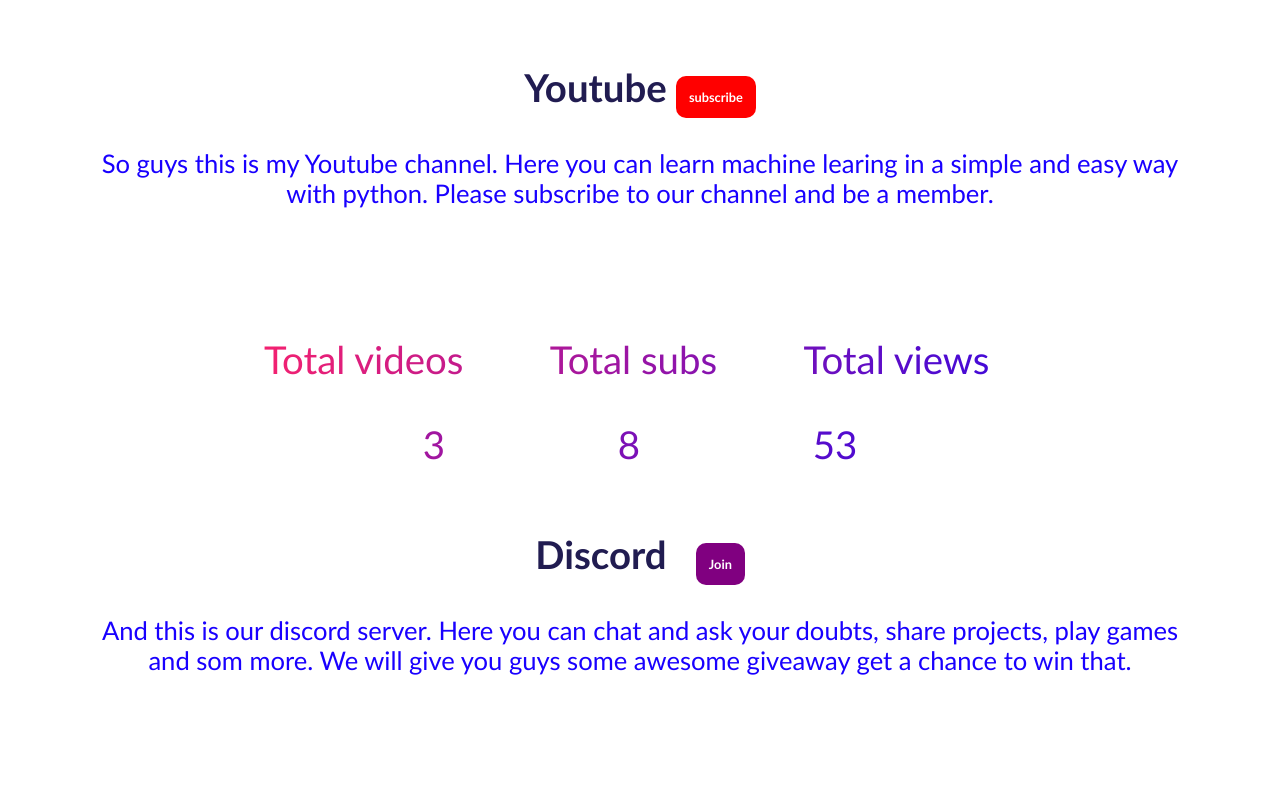
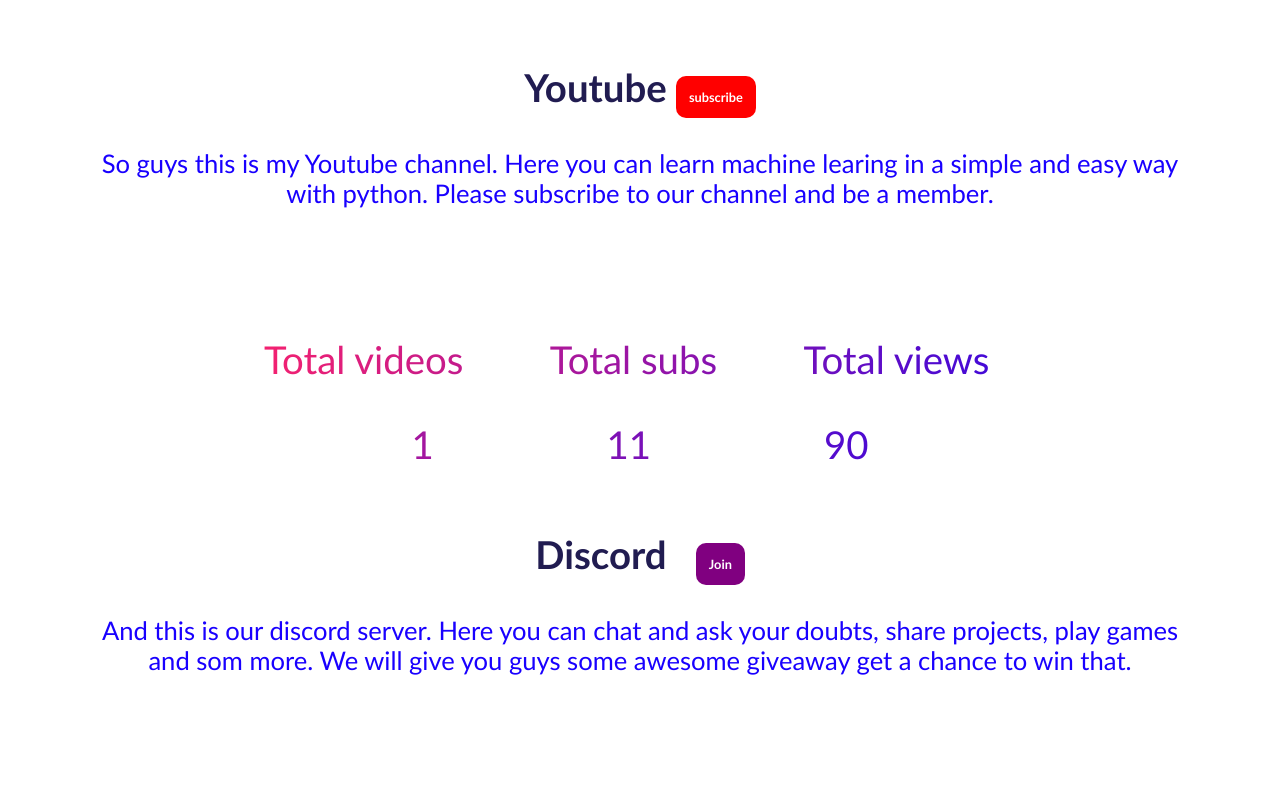
Before and after one commit to Mohamed-python12/ml-hub, a plain HTML site: page social medias.html in a window 1280 px wide. Shown: the top 800 px of the page. Drawn offline with Linux system fonts and the light colour scheme.

Commit message:
Update social medias.html

```diff
--- a/social medias.html
+++ b/social medias.html
@@ -11,7 +11,7 @@
     <div class="tube">Youtube <a target="_blank" href="https://www.youtube.com/channel/UCrMyyTzoMJjy6OgFDS3Kbqw?sub_confirmation=1" class="sub">subscribe</a></div>
     <div class="tube-intro">So guys this is my Youtube channel. Here you can learn machine learing in a simple and easy way with python. Please subscribe to our channel and be a member.</div>
     <div class="tv">Total videos&emsp;&emsp;&emsp;Total subs&emsp;&emsp;&emsp;Total views</div>
-    <div class="ans">3&emsp;&emsp;&emsp;&emsp;&emsp;&emsp;8&emsp;&emsp;&emsp;&emsp;&emsp;&emsp;53</div>
+    <div class="ans">1&emsp;&emsp;&emsp;&emsp;&emsp;&emsp;11&emsp;&emsp;&emsp;&emsp;&emsp;&emsp;90</div>
     <div class="discord">Discord <a target="_blank" href="https://discord.com/invite/4evDUWVpHe" class="join">Join</a></div>
     <div class="d-intro">And this is our discord server. Here you can chat and ask your doubts, share projects, play games and som more. We will give you guys some awesome giveaway get a chance to win that.</div>
     <div class="tm">Total members&emsp;&emsp;&emsp;Total bots&emsp;&emsp;&emsp;</div>
```
